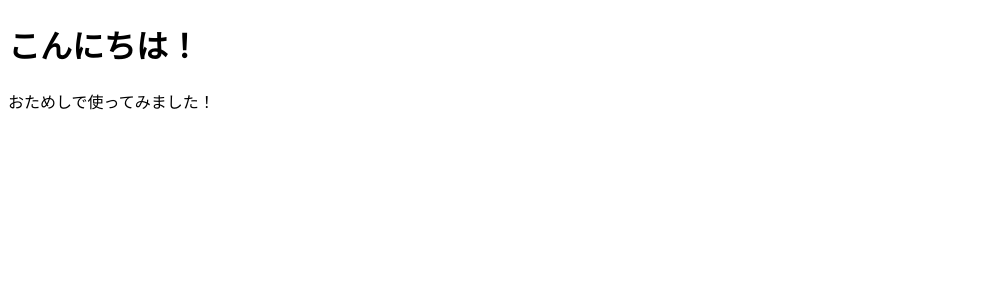
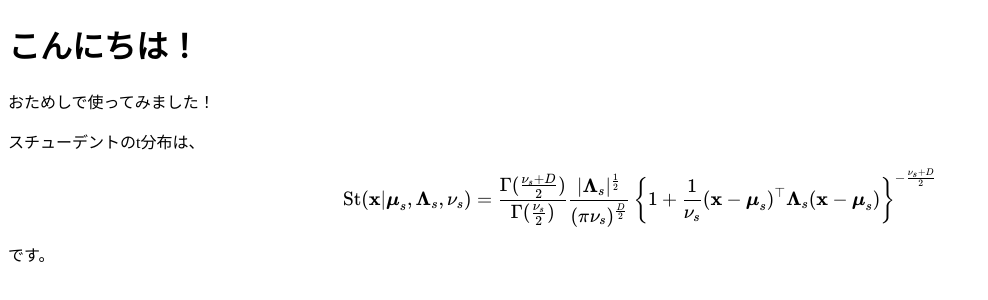
Before and after one commit to naribow/gh-pages, a plain HTML site: page index.html in a window 1280 px wide. Shown: the whole page, without its empty margins (0-988 px from the left). Drawn offline with nearby package versions, Linux system fonts and the light colour scheme.

Commit message:
Update index.html

```diff
--- a/index.html
+++ b/index.html
@@ -17,5 +17,13 @@
 <body>
     <h1>こんにちは！</h1>
     <p>おためしで使ってみました！</p>
+    <p>
+        スチューデントのt分布は、
+        $$
+        \mathrm{St} (\mathbf{x} | \bm{\mu}_{s}, \bm{\Lambda}_{s}, \nu_{s})
+        = \frac{\Gamma (\frac{\nu_{s} + D}{2})}{\Gamma (\frac{\nu_{s}}{2})} \frac{|\bm{\Lambda}_{s}|^{\frac{1}{2}}}{(\pi \nu_{s})^{\frac{D}{2}}} \left\{ 1+ \frac{1}{\nu_{s}} (\mathbf{x} - \bm{\mu}_{s})^\top \bm{\Lambda}_{s} (\mathbf{x} - \bm{\mu}_{s}) \right\}^{- \frac{\nu_{s} + D}{2}}
+        $$
+        です。
+    </p>
 </body>
 </html>
```
